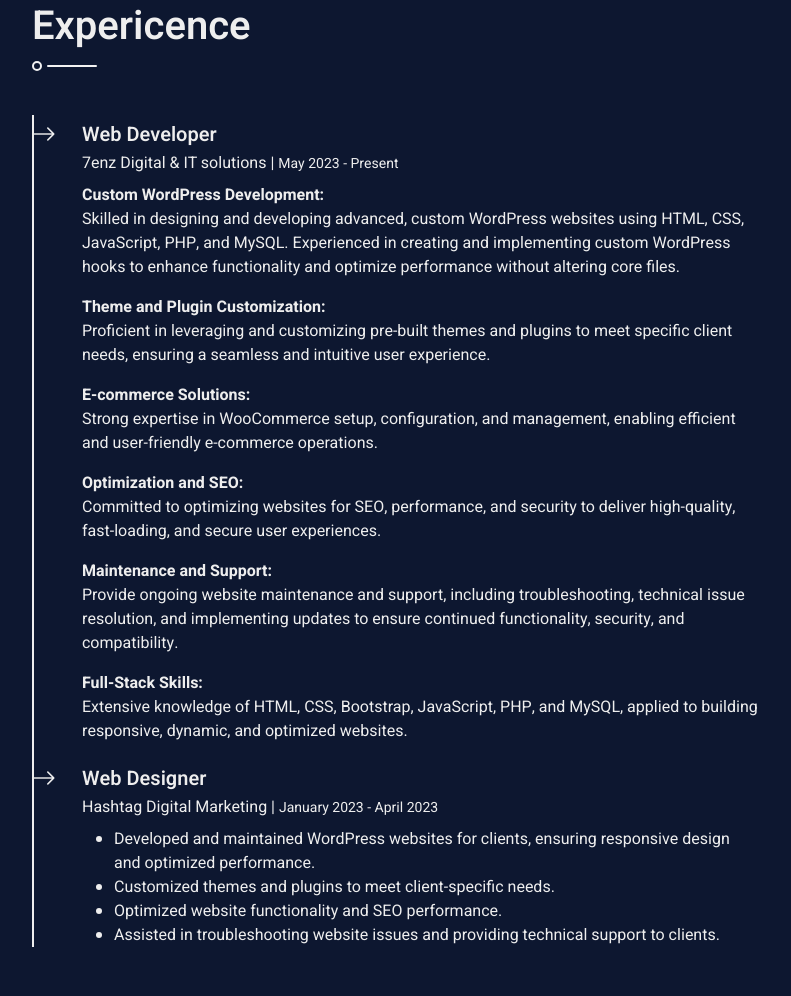
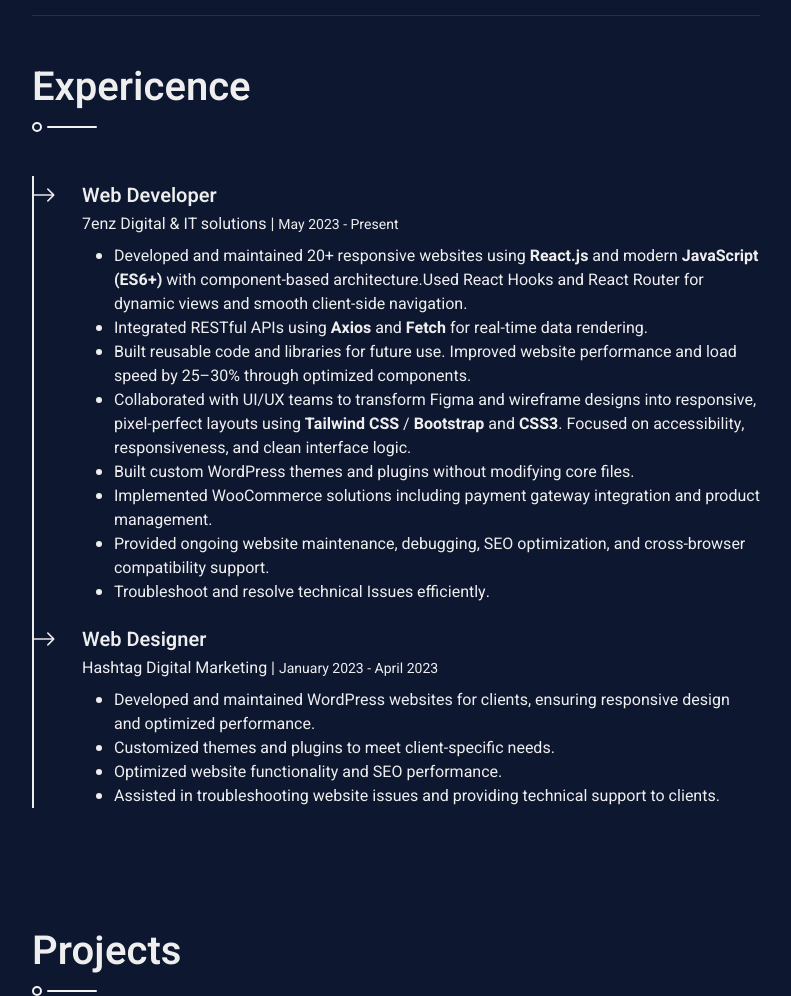
Before and after one commit to Faizudeen1/Portfolio2, a plain HTML site: page index.html in a window 1280 px wide. Shown: the part 1045-2041 px from the top of the page, without its empty margins (438-1229 px from the left). Drawn offline with nearby package versions, Linux system fonts and the light colour scheme; a script that the page names is missing.

Commit message:
Update index.html

```diff
--- a/index.html
+++ b/index.html
@@ -12,8 +12,7 @@
     <!-- Google Web Fonts -->
     <link rel="preconnect" href="https://fonts.googleapis.com">
     <link rel="preconnect" href="https://fonts.gstatic.com" crossorigin>
-        <link href="https://fonts.googleapis.com/css2?family=Heebo:wght@300;400;500;600;700&display=swap"
-            rel="stylesheet">
+    <link href="https://fonts.googleapis.com/css2?family=Heebo:wght@300;400;500;600;700&display=swap" rel="stylesheet">
 
     <!-- Icon Font Stylesheet -->
     <link rel="stylesheet" href="https://cdnjs.cloudflare.com/ajax/libs/font-awesome/7.0.1/css/all.min.css">
@@ -52,7 +51,7 @@
                     <h1 class="text-primary mt-2">Faizudeen</h1>
                     <div class="mb-4" style="height: 22px;">
                         <h4 class="typed-text-output d-inline-block text-light"></h4>
-                        <div class="typed-text d-none">Web Developer, UI Developer, Wordpress Developer</div>
+                        <div class="typed-text d-none">Front-End Developer, Wordpress Developer</div>
                     </div>
                     <div class="d-flex justify-content-center mt-auto mb-3">
                         <a class="btn btn-secondary btn-square mx-1" href="tel: +918754613368"><i
@@ -63,7 +62,8 @@
                                 class="fa-solid fa-envelope"></i></a>
                     </div>
                     <div class="d-flex align-items-end justify-content-between border-top">
-                        <a href="./Resume/Faizudeen Resume.pdf" class="btn w-50 border-end" download="Faizudeen Resume.pdf">Download CV</a>
+                        <a href="./Resume/Faizudeen Resume.pdf" class="btn w-50 border-end"
+                            download="Faizudeen Resume.pdf">Download CV</a>
                         <a href="tel: +918754613368" class="btn w-50 btn-scroll">Contact Me</a>
                     </div>
                 </div>
@@ -72,10 +72,12 @@
                 <!-- About Start -->
                 <section class="py-5 border-bottom wow fadeInUp" data-wow-delay="0.1s">
                     <h1 class="title pb-3 mb-5">About Me</h1>
-                    <p>I'm Faizudeen, Front-End Web Developer with 3 years of experience in building responsive,
-                        high-performance websites using React.js, JavaScript (ES6+), HTML5, CSS3, Tailwind CSS, Bootstrap and WordPress.
+                    <p class="about">I'm Faizudeen, Front-End Web Developer with 3 years of experience in building responsive,
+                        high-performance websites using React.js, JavaScript (ES6+), HTML5, CSS3, Tailwind CSS,
+                        Bootstrap and WordPress.
                         Experienced in API integration, UI/UX implementation, and performance optimization.
-                        Seeking a challenging role in a reputed MNC to contribute to scalable and user-centric web solutions.</p>
+                        Seeking a challenging role in a reputed MNC to contribute to scalable and user-centric web
+                        solutions.</p>
                     <div class="row mb-4">
                         <div class="col-sm-6 py-1">
                             <span class="fw-medium text-primary">Name:</span> Faizudeen
@@ -108,7 +110,7 @@
                         </div>
                         <div class="col-md-4 col-lg-6 col-xl-4">
                             <div class="d-flex bg-secondary p-4">
-                                <h1 class="flex-shrink-0 display-5 text-primary mb-0" data-toggle="counter-up">10</h1>+
+                                <h1 class="flex-shrink-0 display-5 text-primary mb-0" data-toggle="counter-up">20</h1>+
                                 <div class="ps-3">
                                     <p class="mb-0">Front-end</p>
                                     <h5 class="mb-0">Projects</h5>
@@ -155,6 +157,16 @@
                             </div>
                             <div class="skill mb-4">
                                 <div class="d-flex justify-content-between">
+                                    <p class="mb-2">Tailwind CSS</p>
+                                    <p class="mb-2">100%</p>
+                                </div>
+                                <div class="progress">
+                                    <div class="progress-bar" role="progressbar" aria-valuenow="100" aria-valuemin="0"
+                                        aria-valuemax="100" style="background-color: #3da9f7;"></div>
+                                </div>
+                            </div>
+                            <div class="skill mb-4">
+                                <div class="d-flex justify-content-between">
                                     <p class="mb-2">BOOTSTRAP</p>
                                     <p class="mb-2">100%</p>
                                 </div>
@@ -175,6 +187,16 @@
                             </div>
                         </div>
                         <div class="col-sm-6">
+                            <div class="skill mb-4">
+                                <div class="d-flex justify-content-between">
+                                    <p class="mb-2">React js</p>
+                                    <p class="mb-2">80%</p>
+                                </div>
+                                <div class="progress">
+                                    <div class="progress-bar" role="progressbar" aria-valuenow="95" aria-valuemin="0"
+                                        aria-valuemax="100" style="background-color: #0ECEF7;"></div>
+                                </div>
+                            </div>
                             <div class="skill mb-4">
                                 <div class="d-flex justify-content-between">
                                     <p class="mb-2">WordPress</p>
@@ -229,27 +251,28 @@
                                 style="top: -5px; left: -50px;"></span>
                             <h5 class="mb-1">Web Developer</h5>
                             <p class="mb-2">7enz Digital & IT solutions | <small>May 2023 - Present</small></p>
-                            <p><strong>Custom WordPress Development: </strong><br>
-                                Skilled in designing and developing advanced, custom WordPress websites using HTML, CSS,
-                                JavaScript, PHP, and MySQL. Experienced in creating and implementing custom WordPress
-                                hooks to enhance functionality and optimize performance without altering core files.
-                            </p>
-                            <p><strong>Theme and Plugin Customization:</strong><br>
-                                Proficient in leveraging and customizing pre-built themes and plugins to meet specific
-                                client needs, ensuring a seamless and intuitive user experience.</p>
-                            <p><strong>E-commerce Solutions: </strong><br>
-                                Strong expertise in WooCommerce setup, configuration, and management, enabling efficient
-                                and user-friendly e-commerce operations.</p>
-                            <p><strong>Optimization and SEO: </strong><br>
-                                Committed to optimizing websites for SEO, performance, and security to deliver
-                                high-quality, fast-loading, and secure user experiences.</p>
-                            <p><strong>Maintenance and Support: </strong><br>
-                                Provide ongoing website maintenance and support, including troubleshooting, technical
-                                issue resolution, and implementing updates to ensure continued functionality, security,
-                                and compatibility.</p>
-                            <p><strong>Full-Stack Skills: </strong><br>
-                                Extensive knowledge of HTML, CSS, Bootstrap, JavaScript, PHP, and MySQL, applied to
-                                building responsive, dynamic, and optimized websites.</p>
+                            <ul>
+                                <li>Developed and maintained 20+ responsive websites using <strong>React.js</strong> and
+                                    modern
+                                    <strong>JavaScript (ES6+)</strong> with component-based architecture.Used React
+                                    Hooks and React Router for dynamic
+                                    views and smooth client-side navigation.
+                                </li>
+                                <li>Integrated RESTful APIs using <strong>Axios</strong> and <strong>Fetch</strong> for real-time data rendering.</li>
+                                <li>Built reusable code and libraries for future use. Improved website performance and
+                                    load speed by 25–30% through optimized components.</li>
+                                <li>Collaborated with UI/UX teams to transform Figma and wireframe designs into
+                                    responsive,
+                                    pixel-perfect layouts using <strong>Tailwind CSS</strong> / <strong>Bootstrap</strong>  and <strong>CSS3</strong>. Focused on
+                                    accessibility,
+                                    responsiveness, and clean interface logic.</li>
+                                <li>Built custom WordPress themes and plugins without modifying core files.</li>
+                                <li>Implemented WooCommerce solutions including payment gateway integration and product
+                                    management.</li>
+                                <li>Provided ongoing website maintenance, debugging, SEO optimization, and cross-browser
+                                    compatibility support.</li>
+                                <li>Troubleshoot and resolve technical Issues efficiently.</li>
+                            </ul>
                         </div>
                         <div class="position-relative mb-4">
                             <span class="bi bi-arrow-right fs-4 text-light position-absolute"
@@ -271,7 +294,7 @@
 
                 <!-- Portfolio Start -->
                 <section class="py-5 border-bottom wow fadeInUp" data-wow-delay="0.1s">
-                    <h1 class="title pb-3 mb-5">Portfolio</h1>
+                    <h1 class="title pb-3 mb-5">Projects</h1>
                     <div class="row">
                         <div class="col-12">
                             <div class="row">
@@ -527,5 +550,4 @@
     <script src="js/main.js"></script>
 </body>
 
-
 </html>
```
Lines whose indentation alone changed are shown as unchanged.
